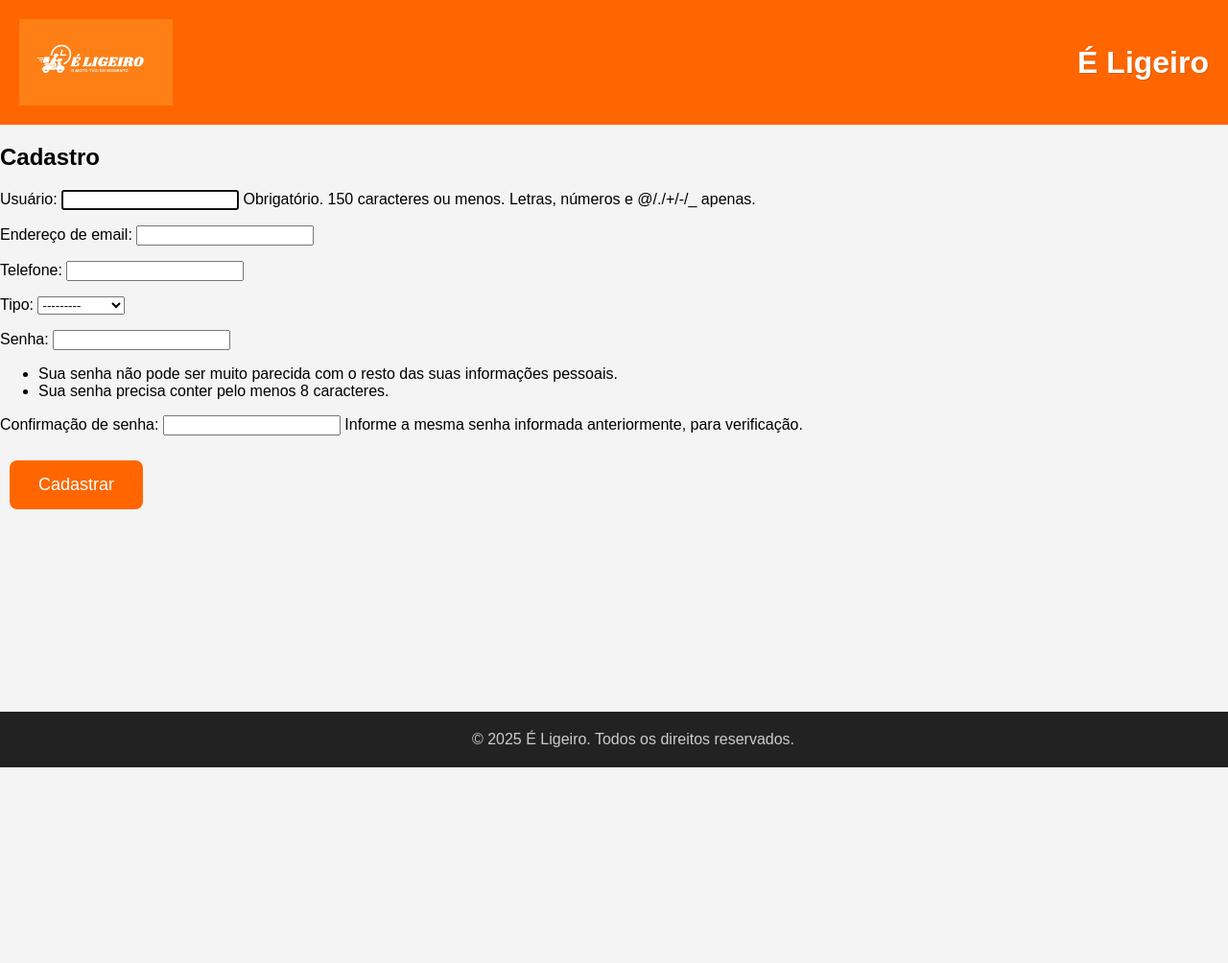
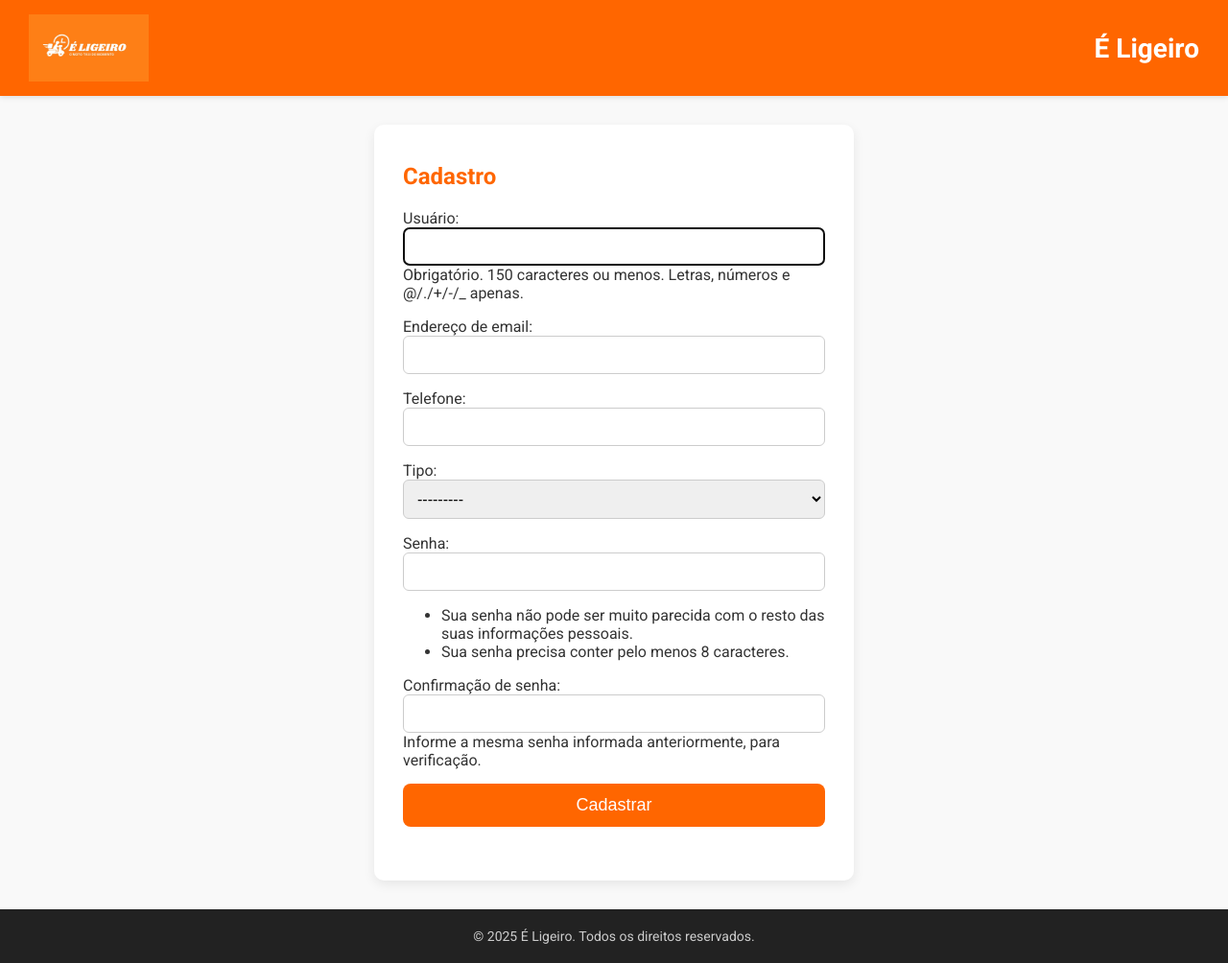
Before and after one commit to A1cliente/Aplicavel, a Django app: page /cadastro/ in a window 1280 px wide. Shown: the whole page at 96% size. Before the commit the page ends 800 px from the top, so only its background shows below. Run offline with Django 4.2, Linux system fonts and the light colour scheme.

Commit message:
alterção da página cadastro, foi trabalhado para uma aparencia melhor

```diff
--- a/core/models.py
+++ b/core/models.py
@@ -2,6 +2,7 @@ from django.contrib.auth.models import AbstractUser
 from django.db import models
 from django.contrib.auth.models import User
 from django.conf import settings
+
 
 
 
--- a/core/templates/core/cadastro.html
+++ b/core/templates/core/cadastro.html
@@ -3,48 +3,87 @@
 <head>
   <meta charset="UTF-8">
   <title>É Ligeiro - Página Inicial</title>
+  <link href="https://fonts.googleapis.com/css2?family=Roboto:wght@400;700&display=swap" rel="stylesheet">
   <style>
+    * {
+      box-sizing: border-box;
+    }
+
     body {
       margin: 0;
-      font-family: Arial, sans-serif;
-      background: #f4f4f4;
+      font-family: 'Roboto', sans-serif;
+      background: #f9f9f9;
+      color: #333;
+      min-height: 100vh;
+      display: flex;
+      flex-direction: column;
     }
 
     header {
       background-color: #ff6600;
       color: white;
-      padding: 20px;
+      padding: 15px 30px;
       display: flex;
       align-items: center;
       justify-content: space-between;
+      box-shadow: 0 2px 5px rgba(0, 0, 0, 0.1);
     }
 
     header img {
-      height: 90px;
+      height: 70px;
     }
 
     header h1 {
+      font-size: 28px;
       margin: 0;
-      font-size: 32px;
-      text-shadow: 1px 1px #00000022;
     }
 
-    .container {
-      text-align: center;
-      margin-top: 50px;
+    main {
+      flex: 1;
+      display: flex;
+      justify-content: center;
+      align-items: center;
+      padding: 30px 20px;
+    }
+
+    .card {
+      background-color: white;
+      padding: 40px 30px;
+      border-radius: 10px;
+      box-shadow: 0 4px 12px rgba(0, 0, 0, 0.08);
+      max-width: 500px;
+      width: 100%;
+    }
+
+    .card h2 {
+      margin-top: 0;
+      margin-bottom: 20px;
+      font-size: 24px;
+      color: #ff6600;
+    }
+
+    form p {
+      margin-bottom: 15px;
+    }
+
+    input, select, textarea {
+      width: 100%;
+      padding: 10px;
+      border: 1px solid #ccc;
+      border-radius: 6px;
+      font-size: 16px;
     }
 
     .btn {
-      display: inline-block;
-      padding: 15px 30px;
-      margin: 10px;
+      width: 100%;
+      padding: 12px;
       font-size: 18px;
       color: white;
       background-color: #ff6600;
       border: none;
       border-radius: 8px;
-      text-decoration: none;
-      transition: 0.3s;
+      cursor: pointer;
+      transition: background-color 0.3s ease;
     }
 
     .btn:hover {
@@ -56,15 +95,19 @@
       padding: 20px;
       background-color: #222;
       color: #ccc;
-      position: absolute;
-      bottom: 0;
-      width: 100%;
+      font-size: 14px;
     }
 
-    /* Responsivo */
     @media (max-width: 600px) {
+      .card {
+        padding: 25px 20px;
+      }
+
+      header h1 {
+        font-size: 22px;
+      }
+
       .btn {
-        width: 80%;
         font-size: 16px;
       }
     }
@@ -72,22 +115,24 @@
 </head>
 <body>
   <header>
-    <!-- Substitua pelo caminho da sua logo -->
     <img src="{% static 'logo.jpeg' %}" alt="Logo É Ligeiro">
     <h1>É Ligeiro</h1>
   </header>
 
+  <main>
+    <div class="card">
       {% block content %}
         <h2>Cadastro</h2>
         <form method="post">{% csrf_token %}
           {{ form.as_p }}
-    <button type="submit" class="btn btn-primary">Cadastrar</button>
+          <button type="submit" class="btn">Cadastrar</button>
         </form>
       {% endblock %}
+    </div>
+  </main>
 
   <footer>
     &copy; 2025 É Ligeiro. Todos os direitos reservados.
   </footer>
-
 </body>
 </html>
--- a/core/urls.py
+++ b/core/urls.py
@@ -2,6 +2,7 @@ from django.urls import path
 from . import views
 from django.contrib.auth import views as auth_views
 from .views import MeuLoginView
+
 
 urlpatterns = [
     path('', views.index, name='index'),
@@ -20,4 +21,5 @@ urlpatterns = [
     path('painel/', views.painel, name='painel'),
     path('frente_tela/', views.tela, name='tela'),
     path('fim/', views.sair, name='sair'),
+
 ]
--- a/core/views.py
+++ b/core/views.py
@@ -12,6 +12,9 @@ from django.contrib.auth.models import User
 from django.http import JsonResponse
 from .models import Motoboy
 from django.http import HttpResponse
+from django.shortcuts import render
+
+
 
 
 def index(request):
--- a/moto_taxi_site/settings.py
+++ b/moto_taxi_site/settings.py
@@ -7,7 +7,7 @@ BASE_DIR = Path(__file__).resolve().parent.parent
 # Segurança
 SECRET_KEY = 'django-insecure-sua-chave-secreta-aqui'  # Troque em produção
 DEBUG = True
-ALLOWED_HOSTS = ['201.76.43.13','localhost','127.0.0.1']
+ALLOWED_HOSTS = []
 
 # Aplicativos instalados
 INSTALLED_APPS = [
@@ -18,6 +18,7 @@ INSTALLED_APPS = [
     'django.contrib.messages',
     'django.contrib.staticfiles',
     'core',
+
 ]
 
 # Middleware
@@ -51,6 +52,8 @@ TEMPLATES = [
 ]
 
 WSGI_APPLICATION = 'moto_taxi_site.wsgi.application'
+
+
 
 # Banco de dados SQLite
 DATABASES = {
```
Also changed, not shown: db.sqlite3. Lines whose indentation alone changed are shown as unchanged.
